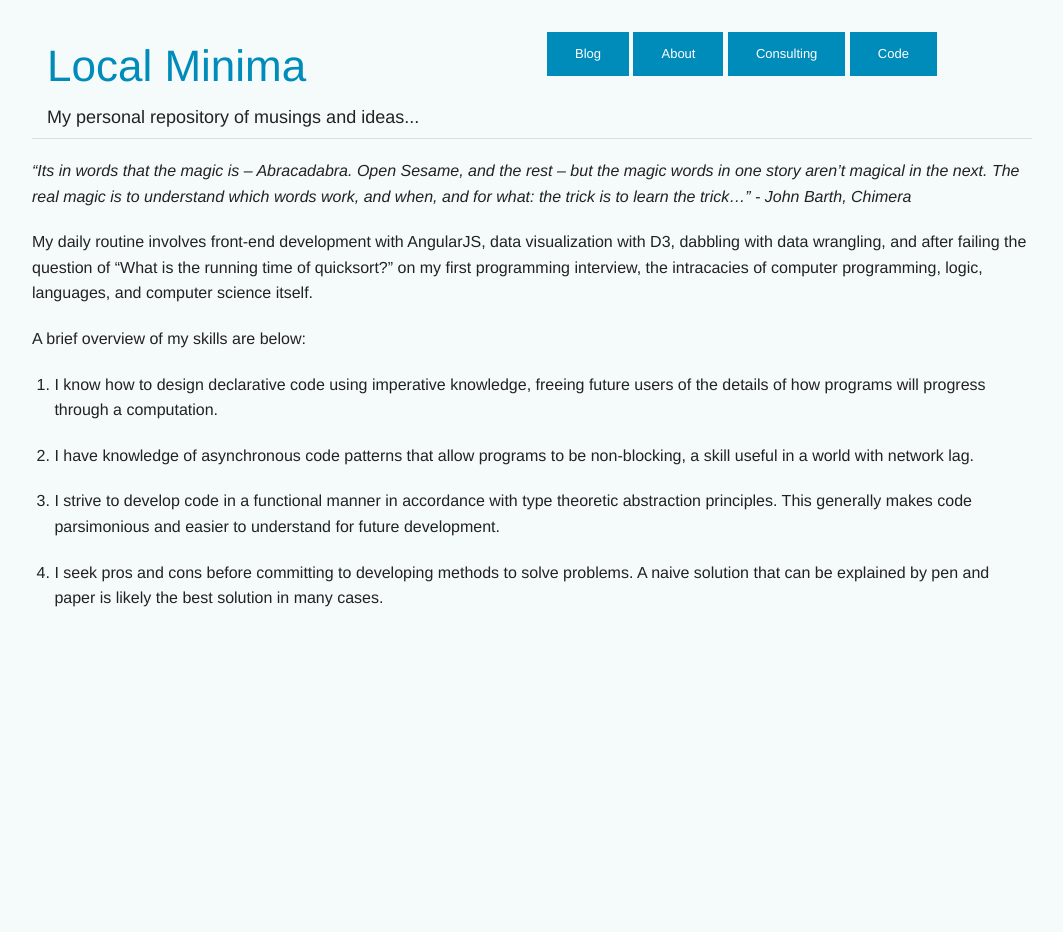
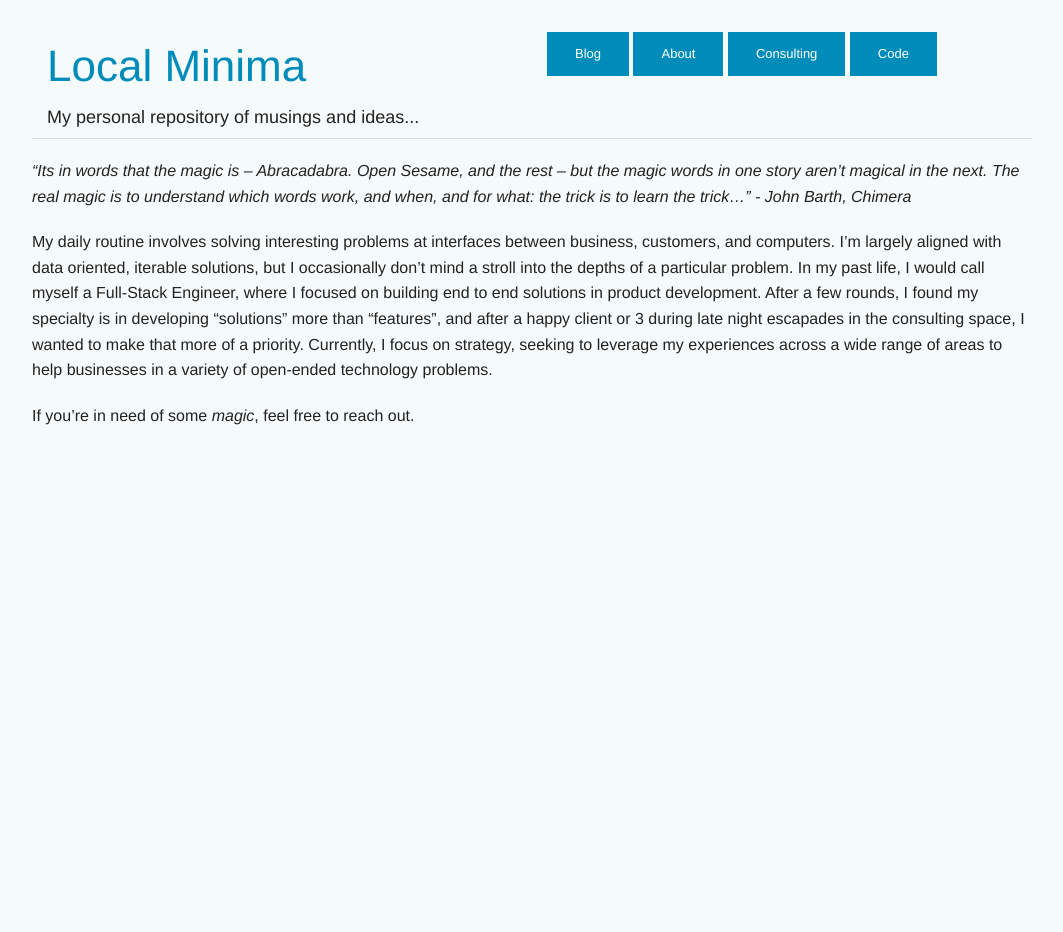
Before and after one commit to jfarid27/jfarid27.github.io, a Jekyll site: the page built from about/index.md, in a window 1280 px wide. Shown: the whole page, without its empty margins (108-1171 px from the left). Built offline with Jekyll 4.4.1, drawn with Linux system fonts in a browser that asks for light colours.

Commit message:
Update index.md

```diff
--- a/about/index.md
+++ b/about/index.md
@@ -6,21 +6,11 @@ markdown: kramdown
 
 *"Its in words that the magic is -- Abracadabra. Open Sesame, and the rest -- but the magic words in one story aren't magical in the next. The real magic is to understand which words work, and when, and for what: the trick is to learn the trick..." - John Barth, Chimera*
 
-My daily routine involves front-end development with AngularJS, data visualization with D3,
-dabbling with data wrangling, and after failing
-the question of "What is the running time of quicksort?" on my first programming interview, the
-intracacies of computer programming, logic, languages, and computer science itself.
+My daily routine involves solving interesting problems at interfaces between business, customers, and computers. I'm largely
+aligned with data oriented, iterable solutions, but I occasionally don't mind a stroll into the depths of a particular problem.
+In my past life, I would call myself a Full-Stack Engineer, where I focused on building end to end solutions in product development.
+After a few rounds, I found my specialty is in developing "solutions" more than "features", and after a happy client or 3 during late night
+escapades in the consulting space, I wanted to make that more of a priority. Currently, I focus on strategy, seeking to
+leverage my experiences across a wide range of areas to help businesses in a variety of open-ended technology problems.
 
-A brief overview of my skills are below:
-
-1. I know how to design declarative code using imperative knowledge, freeing future users of the details of how programs will
-progress through a computation.
-
-2. I have knowledge of asynchronous code patterns that allow programs to be non-blocking, a skill useful in a world with network
-lag.
-
-3. I strive to develop code in a functional manner in accordance with type theoretic abstraction principles. This generally makes
-code parsimonious and easier to understand for future development.
-
-4. I seek pros and cons before committing to developing methods to solve problems. A naive solution that can be explained by pen
-and paper is likely the best solution in many cases.
+If you're in need of some *magic*, feel free to reach out.
```
